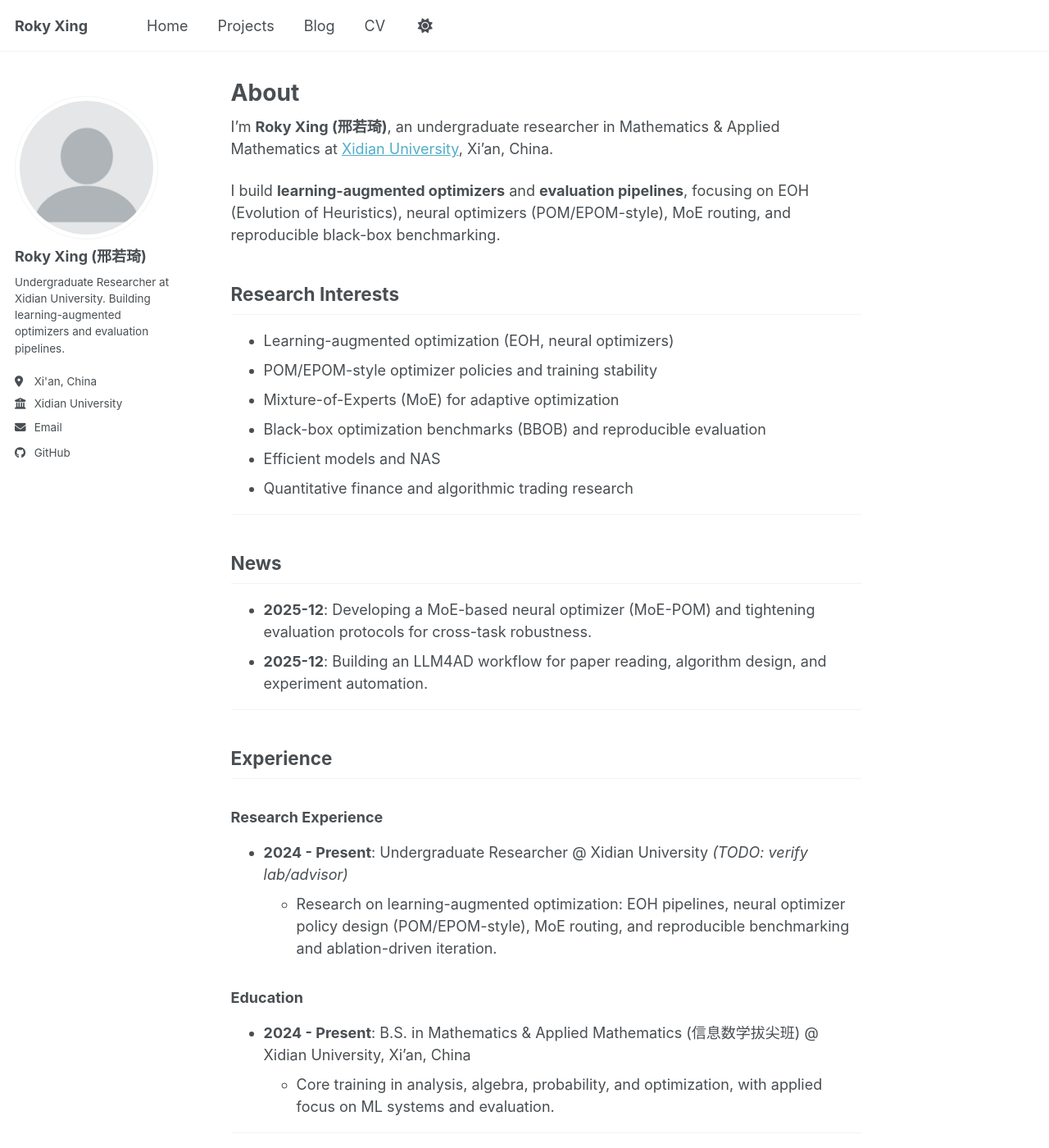
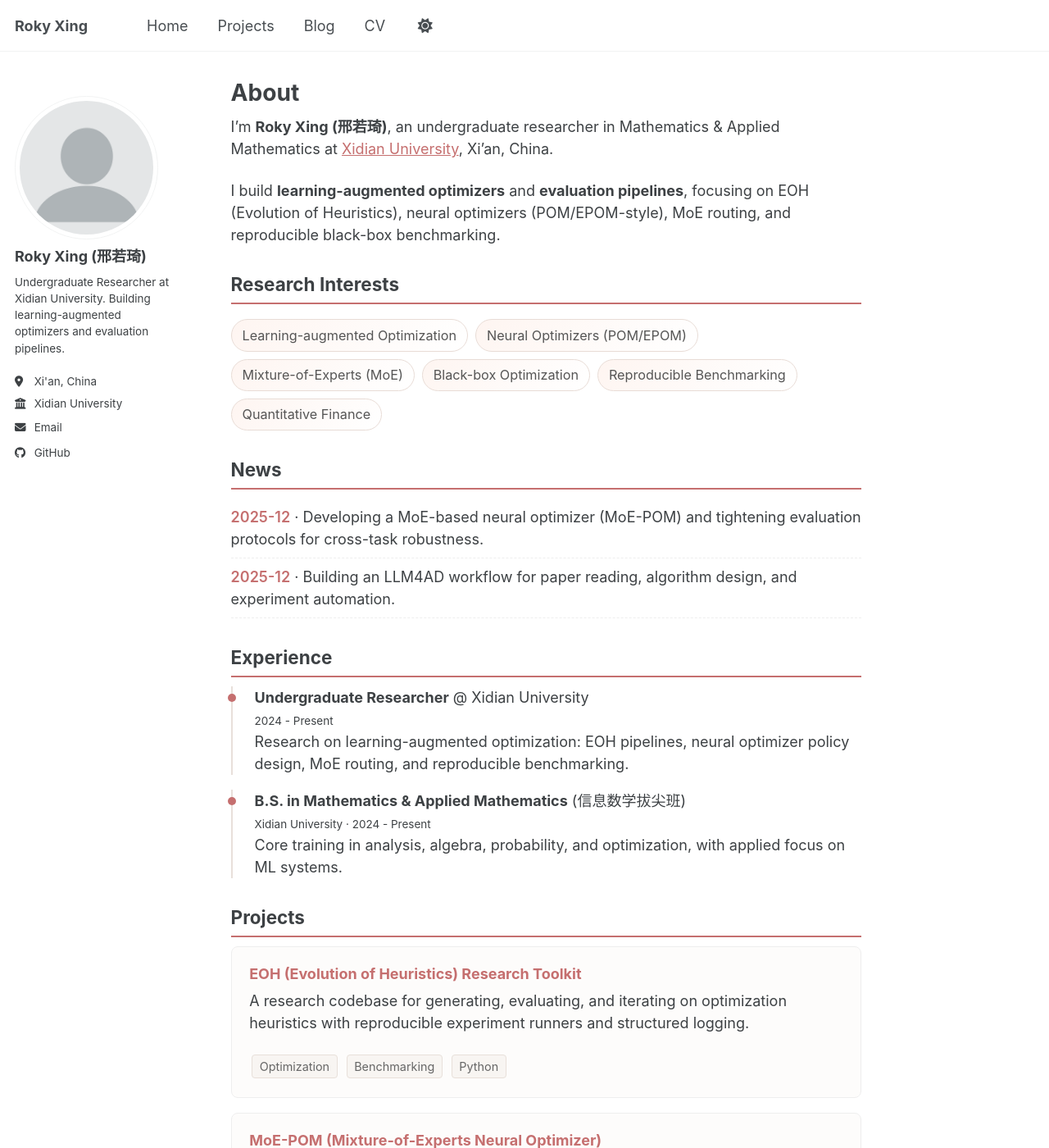
Before and after one commit to Roki-Xing/Roki-Xing.github.io, a Jekyll site: the page built from _pages/about.md, in a window 1280 px wide and 1400 px high. Shown: the whole window at 82% size. Built offline with Jekyll 4.4.1, drawn with Linux system fonts in a browser that asks for light colours; a script bundle is joined from its source files by our own code; library files that are not in the unit come from our copies; some of the changed text lies outside the part shown.

Commit message:
style: beautify homepage with custom theme and card layouts
  - Change accent color to warm rose (#c56f6f)
  - Add interest pills, project cards, timeline styles
  - Improve news items, awards, and talks display

```diff
--- a/_pages/about.md
+++ b/_pages/about.md
@@ -13,68 +13,82 @@ I build **learning-augmented optimizers** and **evaluation pipelines**, focusing
 
 ## Research Interests
 
-- Learning-augmented optimization (EOH, neural optimizers)
-- POM/EPOM-style optimizer policies and training stability
-- Mixture-of-Experts (MoE) for adaptive optimization
-- Black-box optimization benchmarks (BBOB) and reproducible evaluation
-- Efficient models and NAS
-- Quantitative finance and algorithmic trading research
+<div class="interest-pills">
+  <span class="interest-pill">Learning-augmented Optimization</span>
+  <span class="interest-pill">Neural Optimizers (POM/EPOM)</span>
+  <span class="interest-pill">Mixture-of-Experts (MoE)</span>
+  <span class="interest-pill">Black-box Optimization</span>
+  <span class="interest-pill">Reproducible Benchmarking</span>
+  <span class="interest-pill">Quantitative Finance</span>
+</div>
+
+## News
+
+<div class="news-item">
+  <span class="news-date">2025-12</span> · Developing a MoE-based neural optimizer (MoE-POM) and tightening evaluation protocols for cross-task robustness.
+</div>
+<div class="news-item">
+  <span class="news-date">2025-12</span> · Building an LLM4AD workflow for paper reading, algorithm design, and experiment automation.
+</div>
+
+## Experience
+
+<div class="experience-item">
+  <strong>Undergraduate Researcher</strong> @ Xidian University<br>
+  <small>2024 - Present</small><br>
+  Research on learning-augmented optimization: EOH pipelines, neural optimizer policy design, MoE routing, and reproducible benchmarking.
+</div>
+
+<div class="experience-item">
+  <strong>B.S. in Mathematics & Applied Mathematics</strong> (信息数学拔尖班)<br>
+  <small>Xidian University · 2024 - Present</small><br>
+  Core training in analysis, algebra, probability, and optimization, with applied focus on ML systems.
+</div>
+
+## Projects
+
+<div class="project-card">
+  <h3>EOH (Evolution of Heuristics) Research Toolkit</h3>
+  <p>A research codebase for generating, evaluating, and iterating on optimization heuristics with reproducible experiment runners and structured logging.</p>
+  <span class="tag">Optimization</span>
+  <span class="tag">Benchmarking</span>
+  <span class="tag">Python</span>
+</div>
+
+<div class="project-card">
+  <h3>MoE-POM (Mixture-of-Experts Neural Optimizer)</h3>
+  <p>A MoE-routed optimizer policy inspired by POM/EPOM. Targets robustness across tasks and scale variation, with careful training stability and ablations.</p>
+  <span class="tag">MoE</span>
+  <span class="tag">Neural Optimizer</span>
+  <span class="tag">Black-box Optimization</span>
+</div>
+
+<div class="project-card">
+  <h3>LLM4AD Workflow</h3>
+  <p>A Claude/LLM-assisted workflow for paper reading, algorithm design, and experiment automation. Focus on turning reading into runnable baselines.</p>
+  <span class="tag">LLM</span>
+  <span class="tag">Automation</span>
+  <span class="tag">Research Tooling</span>
+</div>
+
+## Awards
+
+<div class="award-item">
+  <span class="award-year">2025</span>
+  <span>Mathematical Modeling Competition Award <em>(TODO: verify)</em></span>
+</div>
+<div class="award-item">
+  <span class="award-year">2025</span>
+  <span>Academic Ranking - 2/31 in major, 4/31 comprehensive <em>(TODO: verify)</em></span>
+</div>
+
+## Talks
+
+<div class="experience-item">
+  <strong>From Memory to Thinking: Pretrained Optimizers with Adaptive Reasoning</strong><br>
+  <small>2025-12 · Internal seminar / competition presentation <em>(TODO: verify)</em></small>
+</div>
 
 ---
 
-## News
-
-- **2025-12**: Developing a MoE-based neural optimizer (MoE-POM) and tightening evaluation protocols for cross-task robustness.
-- **2025-12**: Building an LLM4AD workflow for paper reading, algorithm design, and experiment automation.
-
----
-
-## Experience
-
-### Research Experience
-- **2024 - Present**: Undergraduate Researcher @ Xidian University *(TODO: verify lab/advisor)*
-  - Research on learning-augmented optimization: EOH pipelines, neural optimizer policy design (POM/EPOM-style), MoE routing, and reproducible benchmarking and ablation-driven iteration.
-
-### Education
-- **2024 - Present**: B.S. in Mathematics & Applied Mathematics (信息数学拔尖班) @ Xidian University, Xi'an, China
-  - Core training in analysis, algebra, probability, and optimization, with applied focus on ML systems and evaluation.
-
----
-
-## Projects
-
-### EOH (Evolution of Heuristics) Research Toolkit
-A research codebase for generating, evaluating, and iterating on optimization heuristics with reproducible experiment runners and structured logging.
-
-**Tags**: Optimization, Benchmarking, Reproducibility, Python
-
----
-
-### MoE-POM (Mixture-of-Experts Neural Optimizer)
-A MoE-routed optimizer policy inspired by POM/EPOM. Targets robustness across tasks and scale variation, with careful training stability and ablations.
-
-**Tags**: MoE, Neural Optimizer, Black-box Optimization
-
----
-
-### LLM4AD Workflow
-A Claude/LLM-assisted workflow for paper reading, algorithm design, and experiment automation. Focus on turning reading into runnable baselines and evaluations.
-
-**Tags**: LLM, Automation, Research Tooling
-
----
-
-## Awards
-
-- **2025**: Mathematical Modeling Competition Award *(TODO: verify exact award name and organizer)*
-- **2025**: Academic Ranking - Rank 2/31 in major, 4/31 comprehensive *(TODO: verify)*
-
----
-
-## Talks
-
-- **2025-12** *(TODO: verify)*: "From Memory to Thinking: Pretrained Optimizers with Adaptive Reasoning" - Internal seminar / competition presentation
-
----
-
-*Last updated: December 2024*
+<small><em>Last updated: December 2024</em></small>
--- a/_sass/theme/_default_light.scss
+++ b/_sass/theme/_default_light.scss
@@ -27,21 +27,23 @@ $sidebar-link-max-width     : 250px;
 $sidebar-screen-min-width   : 1024px;
 
 /* Default light theme for the site */
+/* Custom palette: warm rose/coral accent */
 :root {
     --global-base-color                 : #{$gray};
     --global-bg-color                   : #fff;
-    --global-footer-bg-color            : #f2f3f3;
+    --global-footer-bg-color            : #f8f9fa;
     --global-border-color               : #{$lighter-gray};
     --global-dark-border-color          : #bdc1c4;
-    --global-code-background-color      : #fafafa;
+    --global-code-background-color      : #f8f5f2;
     --global-code-text-color            : #{$darker-gray};
     --global-fig-caption-color          : mix(#fff,  #{$dark-gray}, 25%);
-    --global-link-color                 : #52adc8;
-    --global-link-color-hover           : mix(#000, #2f7f93, 25%);
-    --global-link-color-visited         : mix(#fff, #2f7f93, 25%);
+    --global-link-color                 : #c56f6f;
+    --global-link-color-hover           : #a85858;
+    --global-link-color-visited         : #b07878;
     --global-masthead-link-color        : #{$dark-gray};
-    --global-masthead-link-color-hover  : mix(#000, #{$gray}, 25%);
-    --global-text-color                 : #{$dark-gray};
+    --global-masthead-link-color-hover  : #c56f6f;
+    --global-text-color                 : #3d4144;
     --global-text-color-light           : #{$light-gray};
     --global-thead-color                : #{$lighter-gray};
+    --accent-color                      : #c56f6f;
 }
--- a/assets/css/main.scss
+++ b/assets/css/main.scss
@@ -41,3 +41,115 @@
     "vendor/font-awesome/solid",
     "vendor/font-awesome/brands"
 ;
+
+/* ==========================================================================
+   CUSTOM STYLES - Roky Xing
+   ========================================================================== */
+
+/* Section headers with accent underline */
+.page__content h2 {
+    border-bottom: 2px solid var(--global-link-color);
+    padding-bottom: 0.4em;
+    margin-top: 1.5em;
+}
+
+/* Tag/badge styling */
+.tag, .badge {
+    display: inline-block;
+    padding: 0.2em 0.6em;
+    margin: 0.1em 0.2em;
+    font-size: 0.8em;
+    background-color: #f8f5f2;
+    border: 1px solid #e8e0da;
+    border-radius: 4px;
+    color: #666;
+}
+
+/* News items */
+.news-item {
+    padding: 0.5em 0;
+    border-bottom: 1px dashed #eee;
+}
+.news-item:last-child {
+    border-bottom: none;
+}
+.news-date {
+    font-weight: 600;
+    color: var(--global-link-color);
+}
+
+/* Project cards */
+.project-card {
+    background: #fdfcfb;
+    border: 1px solid #eee;
+    border-radius: 8px;
+    padding: 1.2em;
+    margin-bottom: 1em;
+    transition: box-shadow 0.3s ease, transform 0.2s ease;
+}
+.project-card:hover {
+    box-shadow: 0 4px 12px rgba(0,0,0,0.08);
+    transform: translateY(-2px);
+}
+.project-card h3 {
+    margin-top: 0;
+    color: var(--global-link-color);
+}
+
+/* Experience timeline style */
+.experience-item {
+    position: relative;
+    padding-left: 1.5em;
+    margin-bottom: 1em;
+    border-left: 2px solid #e8e0da;
+}
+.experience-item::before {
+    content: '';
+    position: absolute;
+    left: -6px;
+    top: 0.5em;
+    width: 10px;
+    height: 10px;
+    background: var(--global-link-color);
+    border-radius: 50%;
+}
+
+/* Award list */
+.award-item {
+    display: flex;
+    align-items: baseline;
+    margin-bottom: 0.5em;
+}
+.award-year {
+    font-weight: 700;
+    color: var(--global-link-color);
+    min-width: 60px;
+}
+
+/* Research interests as pills */
+.interest-pills {
+    display: flex;
+    flex-wrap: wrap;
+    gap: 0.5em;
+    margin: 1em 0;
+}
+.interest-pill {
+    background: linear-gradient(135deg, #fef5f1 0%, #fff 100%);
+    border: 1px solid #e8dcd6;
+    padding: 0.4em 0.8em;
+    border-radius: 20px;
+    font-size: 0.9em;
+    color: #555;
+}
+
+/* Improve sidebar author bio */
+.author__bio {
+    font-size: 0.9em;
+    line-height: 1.5;
+}
+
+/* Better link underline on hover */
+.page__content a:hover {
+    text-decoration: underline;
+    text-underline-offset: 3px;
+}
```
